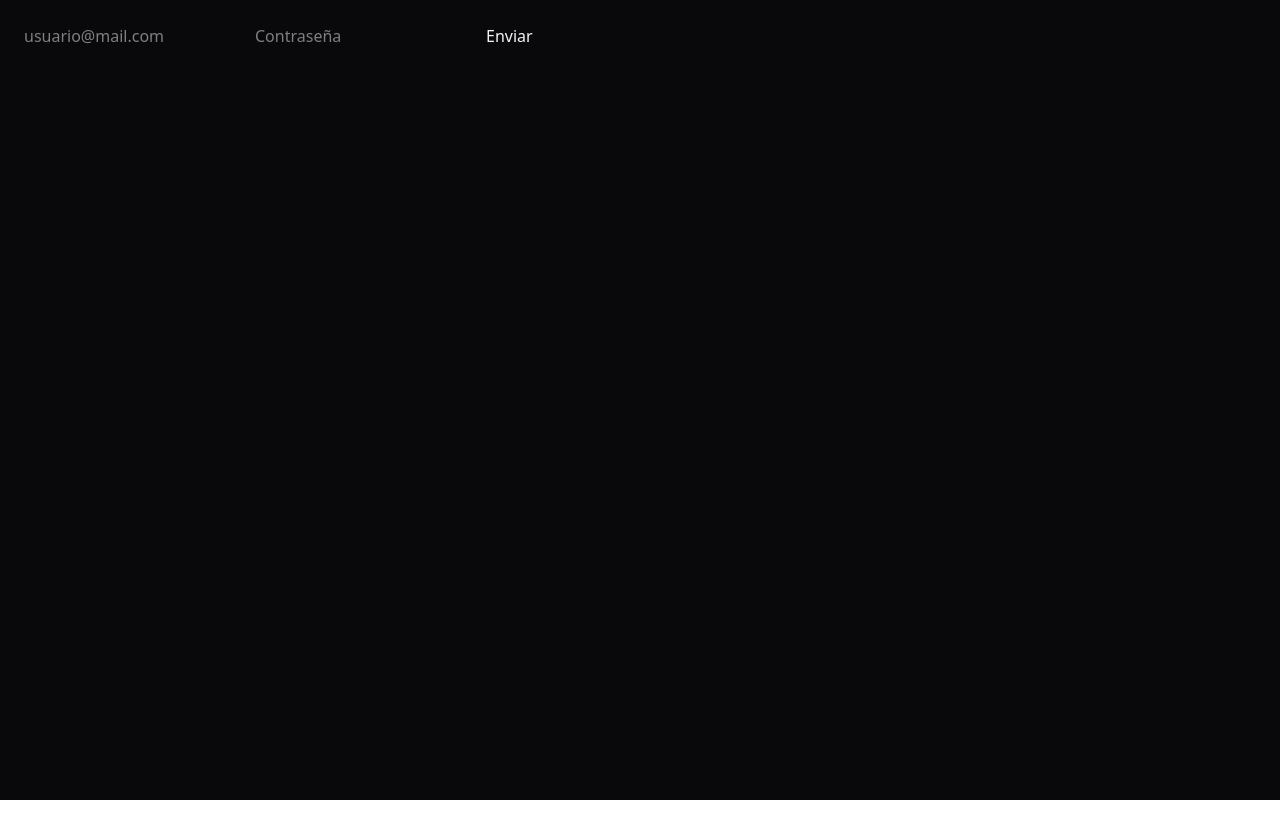
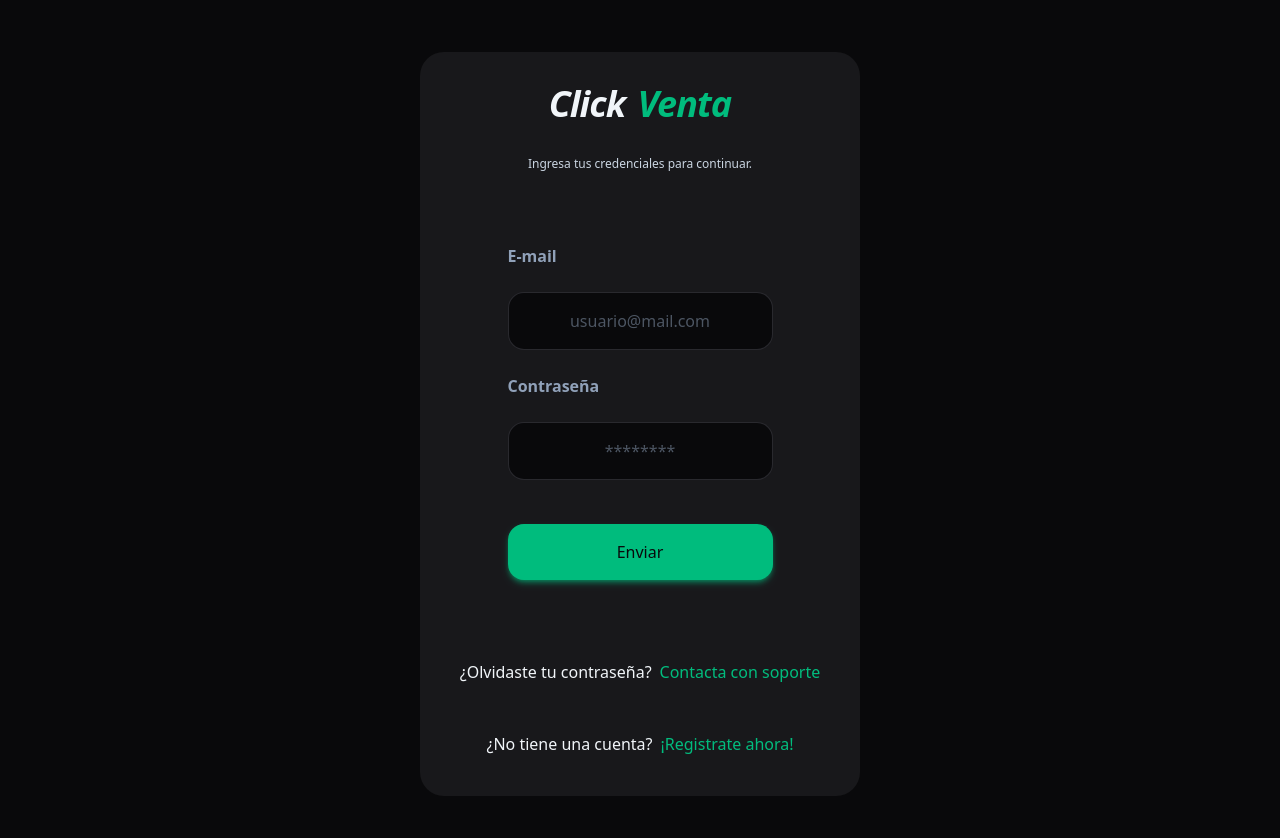
Before and after one commit to SamuelV821/Sistema-de-Inventario, a React (Vite) app: page /login in a window 1280 px wide. Shown: the top 838 px of the page. Before the commit the page ends 800 px from the top, so only its background shows below. Built offline with nearby package versions, Linux system fonts and the light colour scheme; no server answers.

Commit message:
Estilo de register/login

```diff
--- a/src/App.jsx
+++ b/src/App.jsx
@@ -26,10 +26,10 @@ function App() {
 
 
   return (
-    <div className="bg-zinc-950 text-slate-100 flex flex-col gap-8 p-6 min-h-screen">
+    <div className="bg-zinc-950 text-slate-100 min-h-screen">
      <BrowserRouter>
      {logeado &&
-     <nav>
+     <nav className="h-full">
       <Link to={'/home'}>Home</Link>
       <br/>
       <Link to={'/inventario'}>Inventario</Link>
@@ -41,6 +41,7 @@ function App() {
       <Link to={'/cerrarSesion'}>Cerrar Sesion</Link>
       <br/>
      </nav> }
+     <main className="flex-1 p-6">
         <Routes>
           <Route path="/" element ={<Home/>}/>
           <Route path="/login" element ={<Login/>}/>
@@ -55,6 +56,7 @@ function App() {
           <Route path="/historial" element ={<Historial/>}/>
 
         </Routes>
+      </main>
      </BrowserRouter>
     </div>
   )
--- a/src/pages/Login.jsx
+++ b/src/pages/Login.jsx
@@ -1,4 +1,4 @@
-import { use, useState } from "react";
+import { useState } from "react";
 import { useNavigate } from "react-router-dom";
 import { supabase } from "../supabaseClient";
 import { useEffect } from "react";
@@ -27,7 +27,9 @@ export function Login (){
         setUser({...user,[name]:value});
     }
 
-    const LoguearUsuruario = async () => {
+    const LoguearUsuruario = async (e) => {
+        e.preventDefault();
+
         const { data, error } = await supabase.auth.signInWithPassword({
             email: user.email,
             password: user.password,
@@ -43,12 +45,38 @@ export function Login (){
     }
 
     return (
-        <>
-        <div>
-            <input type="mail" name="email" placeholder="usuario@mail.com" onChange={(e) => manejarDatos(e)} value={user.email} />
-            <input type="password" name="password" placeholder="Contraseña" onChange={(e) => manejarDatos(e)} value={user.password} />
-            <button onClick={LoguearUsuruario}>Enviar</button>
+        <div    className="h-screen flex items-center justify-center">
+
+            <div className="flex flex-col bg-zinc-400/10 rounded-3xl w-fit p-8 gap-8 items-center justify-center">
+
+                <div className="flex items-center gap-3 tracking-tight font-black text-4xl">
+                    <span className="text-slate-100 italic">Click</span>
+                    <span className="text-emerald-500 italic">Venta</span>
+                </div>
+
+                <p className="text-center font-light text-slate-300 text-xs">Ingresa tus credenciales para continuar.</p>
+
+                <form className="flex flex-col p-10 gap-6 text-slate-400" onSubmit={(e) => LoguearUsuruario(e)}>
+
+                    <label className="font-black">E-mail</label>
+                    <input className="bg-zinc-950 p-4 border-zinc-700/60 border-1 text-center rounded-2xl" type="mail" name="email" placeholder="usuario@mail.com" onChange={(e) => manejarDatos(e)} value={user.email} />
+                    <label className="font-black">Contraseña</label>
+                    <input className="bg-zinc-950 p-4 border-zinc-700/60 border-1 text-center rounded-2xl" type="password" name="password" placeholder="********" onChange={(e) => manejarDatos(e)} value={user.password} />
+                    <button className="text-zinc-950 mt-5 bg-emerald-500 shadow-md shadow-emerald-500/50 hover:shadow-emerald-500/90 hover:text-zinc-800 transition-all text-center rounded-2xl p-4 " type="submit">Enviar</button>
+
+                </form>
+
+                <div className="flex flex-row p-2 gap-2">
+                    <span>¿Olvidaste tu contraseña?</span><button className="text-emerald-500" onClick={() => navigate('/contacto')}>Contacta con soporte</button>
+                </div>
+
+                <div className="flex flex-row p-2 gap-2">
+                    <span>¿No tiene una cuenta?</span><button className="text-emerald-500" onClick={() => navigate('/register')}>¡Registrate ahora!</button>
+                </div>
+
+
+            </div>
+
         </div>
-        </>
     );
 }
--- a/src/pages/Register.jsx
+++ b/src/pages/Register.jsx
@@ -26,7 +26,8 @@ export function Register(){
     setUser({...user,[name]:value})
   }
 
-  const RegistrarUsuario = async () => {
+  const RegistrarUsuario = async (e) => {
+    e.preventDefault();
     const { data, error } = await supabase.auth.signUp({
     email: user.email,
     password: user.password,
@@ -49,6 +50,39 @@ export function Register(){
 
   return (
     <>
+      <div    className="h-screen flex items-center justify-center">
+
+            <div className="flex flex-col bg-zinc-400/10 rounded-3xl w-fit p-8 gap-8 items-center justify-center">
+
+                <div className="flex items-center gap-3 tracking-tight font-black text-4xl">
+                    <span className="text-slate-100 italic">Crear</span>
+                    <span className="text-indigo-500 italic">Cuenta</span>
+                </div>
+
+                <p className="text-center font-light text-slate-300 text-xs">
+                  Sumate a la revolucion de ClickVenta.
+                  </p>
+
+                <form className="flex flex-col p-10 gap-6 text-slate-400" onSubmit={(e) => RegistrarUsuario(e)}>
+
+                    <label className="font-black">E-mail</label>
+                    <input className="bg-zinc-950 p-4 border-zinc-700/60 border-1 text-center rounded-2xl" type="mail" name="email" placeholder="usuario@mail.com" onChange={(e) => manejarDatos(e)} value={user.email} />
+                    <label className="font-black">Contraseña</label>
+                    <input className="bg-zinc-950 p-4 border-zinc-700/60 border-1 text-center rounded-2xl" type="password" name="password" placeholder="********" onChange={(e) => manejarDatos(e)} value={user.password} />
+                    <button className="text-zinc-950 mt-5 bg-indigo-500 shadow-md shadow-indigo-500/50 hover:shadow-indigo-500/90 hover:text-zinc-800 transition-all text-center rounded-2xl p-4 " type="submit">Enviar</button>
+
+                </form>
+
+                <div className="flex flex-row p-2 gap-2">
+                    <span>¿Ya tienes una cuenta?</span><button className="text-indigo-500" onClick={() => navigate('/login')}>¡Ingresa!</button>
+                </div>
+
+
+            </div>
+
+        </div>
+
+
       <div className='bg-gray-300 h-screen'>
         <input className='bg-amber-200 m-5' type="mail" name='email' placeholder='' value={user.email} onChange={(e) => manejarDatos(e)} />
           <input className='bg-amber-200 m-5' type="password" name='password' placeholder='' value={user.password} onChange={(e) => manejarDatos(e)}/>
--- a/src/pages/home.jsx
+++ b/src/pages/home.jsx
@@ -95,7 +95,7 @@ export function Home(){
                     <div className="bg-zinc-900/30 rounded-2xl border-emerald-400/10 border-2 flex flex-col p-6 gap-8 items-center justify-center">
                         <span className="bg-emerald-800 rounded-2xl p-2 text-emerald-500 font-medium">ACCESO COMPLETO</span>
                         <div className="flex flex-row gap-2 p-4">
-                            <span className="font-black text-4xl">$15.000</span><span>ars/mes</span>
+                            <span className="font-black text-4xl">$20.000</span><span>ars/mes</span>
                         </div>
                         <ul className="space-y-3 text-sm text-zinc-400">
                             <li className="flex items-center gap-2">
```
Lines whose indentation alone changed are shown as unchanged.
